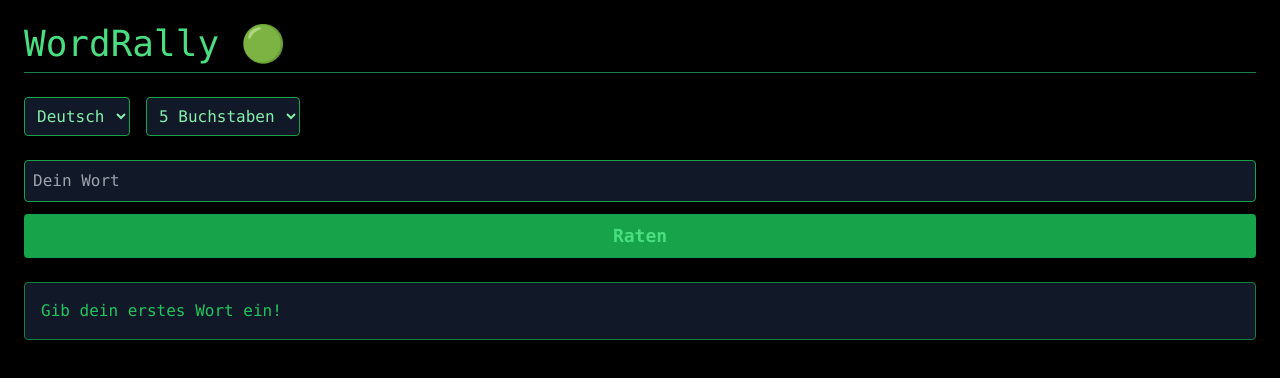
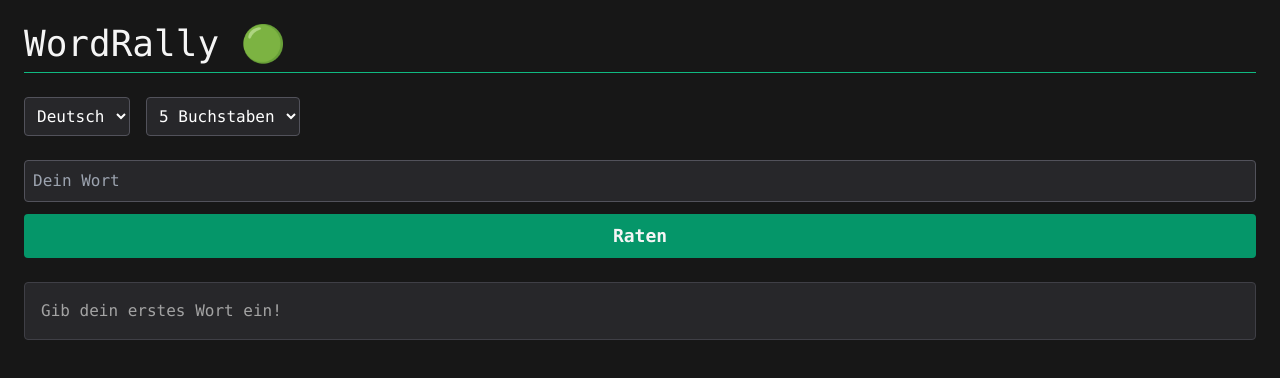
Before and after one commit to matths1001/wordrally, a Next.js app: page / in a window 1280 px wide. Shown: the top 378 px of the page. Built offline with nearby package versions, Linux system fonts and the light colour scheme.

Commit message:
Update index.js

```diff
--- a/pages/index.js
+++ b/pages/index.js
@@ -1,4 +1,4 @@
-// WordRally – Flip-Animation + Glow-Farben für Appstore-taugliches Design
+// WordRally – Flip-Animation mit modernem Farbschema ohne Glow
 
 import { useState, useEffect } from "react";
 
@@ -75,9 +75,9 @@ export default function WordRally() {
 
   const getColor = (status) => {
     switch (status) {
-      case "correct": return "bg-green-600";
-      case "misplaced": return "bg-yellow-500";
-      case "wrong": return "bg-gray-800";
+      case "correct": return "bg-emerald-600";
+      case "misplaced": return "bg-amber-400";
+      case "wrong": return "bg-zinc-700";
       default: return "bg-black";
     }
   };
@@ -89,7 +89,7 @@ export default function WordRally() {
   };
 
   return (
-    <div className="min-h-screen bg-black text-green-400 font-mono p-6">
+    <div className="min-h-screen bg-neutral-900 text-neutral-100 font-mono p-6">
       <style>{`
         .shake {
           animation: shake 0.3s;
@@ -113,29 +113,26 @@ export default function WordRally() {
         }
 
         .tile {
-          transition: background-color 0.3s ease, transform 0.2s ease, box-shadow 0.3s;
+          transition: background-color 0.3s ease, transform 0.2s ease;
         }
         .tile.correct {
-          background-color: #00FF7F;
-          box-shadow: 0 0 12px #00FF7F;
+          background-color: #059669; /* emerald-600 */
         }
         .tile.misplaced {
-          background-color: #FFD700;
-          box-shadow: 0 0 12px #FFD700;
+          background-color: #f59e0b; /* amber-400 */
         }
         .tile.wrong {
-          background-color: #111;
-          box-shadow: inset 0 0 6px #000;
+          background-color: #3f3f46; /* zinc-700 */
         }
       `}</style>
 
-      <h1 className="text-4xl mb-6 border-b border-green-700 pb-2">WordRally 🟢</h1>
+      <h1 className="text-4xl mb-6 border-b border-emerald-500 pb-2">WordRally 🟢</h1>
 
       <div className="flex flex-wrap gap-4 mb-6">
         <select
           value={language}
           onChange={(e) => setLanguage(e.target.value)}
-          className="bg-gray-900 text-green-300 p-2 border border-green-600 rounded"
+          className="bg-zinc-800 text-white p-2 border border-zinc-600 rounded"
         >
           <option value="de">Deutsch</option>
           <option value="en">English</option>
@@ -143,7 +140,7 @@ export default function WordRally() {
         <select
           value={length}
           onChange={(e) => setLength(Number(e.target.value))}
-          className="bg-gray-900 text-green-300 p-2 border border-green-600 rounded"
+          className="bg-zinc-800 text-white p-2 border border-zinc-600 rounded"
         >
           {[5, 6, 7, 8].map((n) => (
             <option key={n} value={n}>{n} Buchstaben</option>
@@ -157,20 +154,20 @@ export default function WordRally() {
           onChange={(e) => setGuess(e.target.value.toLowerCase())}
           onKeyDown={handleKeyDown}
           maxLength={length}
-          className={`bg-gray-900 text-green-400 border ${error ? "border-red-500" : "border-green-600"} w-full p-2 rounded ${shake ? "shake" : ""}`}
+          className={`bg-zinc-800 text-white border ${error ? "border-red-500" : "border-zinc-600"} w-full p-2 rounded ${shake ? "shake" : ""}`}
           placeholder="Dein Wort"
         />
         <button
           onClick={handleGuess}
-          className="mt-3 bg-green-600 hover:bg-green-700 w-full py-2 text-lg font-bold rounded"
+          className="mt-3 bg-emerald-600 hover:bg-emerald-700 w-full py-2 text-lg font-bold rounded"
         >
           Raten
         </button>
         {error && <p className="text-red-500 mt-2">{error}</p>}
       </div>
 
-      <div className="bg-gray-900 border border-green-700 p-4 rounded space-y-2">
-        {history.length === 0 && <p className="text-green-500">Gib dein erstes Wort ein!</p>}
+      <div className="bg-zinc-800 border border-zinc-700 p-4 rounded space-y-2">
+        {history.length === 0 && <p className="text-neutral-400">Gib dein erstes Wort ein!</p>}
         {history.map((attempt, i) => (
           <div key={i} className="flex gap-2">
             {attempt.map((entry, j) => (
```
